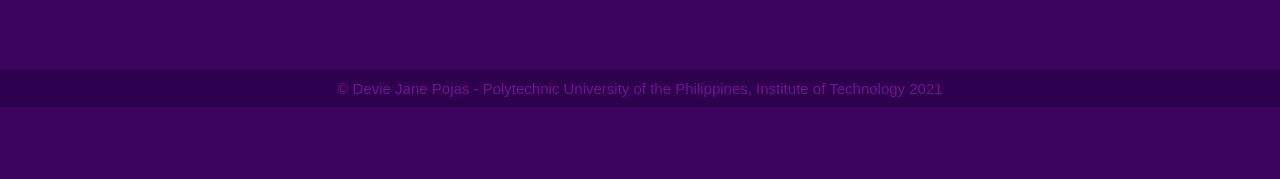
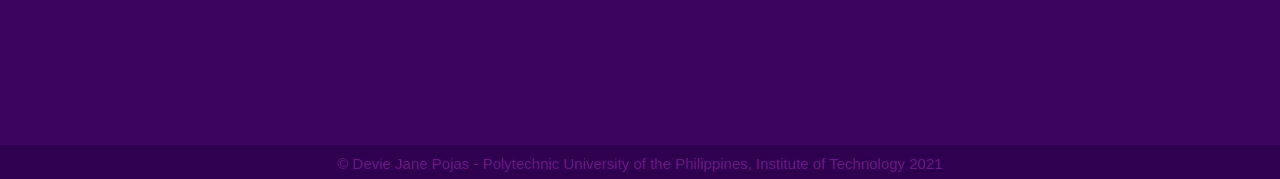
Before and after one commit to dvjnpojascodes/OJT-Portfolio, a plain HTML site: page index.html in a window 1280 px wide. Shown: the part 859-1038 px from the top of the page. Before the commit the page ends 966 px from the top, so only its background shows below. Drawn offline with Linux system fonts and the light colour scheme; a script that the page names is missing; a web font is replaced by a local one.

Commit message:
Update index.css

```diff
--- a/css/index.css
+++ b/css/index.css
@@ -189,7 +189,7 @@ button:hover {
   position: relative;
   bottom: 0;
   left: 0;
-  margin-top: 15em;
+  margin-top: 20em;
   font-size: 15px;
   color: #6D1888;
   padding: 10px;
```
